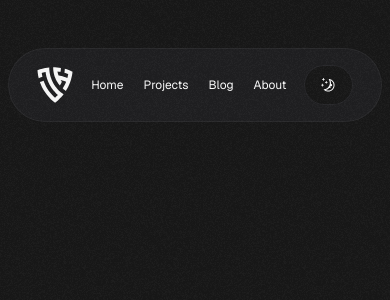
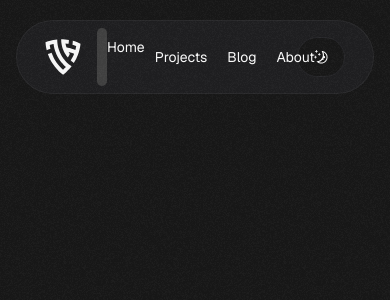
Before and after one commit to jakobhoeg/jakobhoeg.dev, a Next.js app: page / in a window 390 px wide. Shown: the top 300 px of the page. Built offline with nearby package versions, Linux system fonts and the light colour scheme.

Commit message:
fix: minor layout adjustments

```diff
--- a/src/app/layout.tsx
+++ b/src/app/layout.tsx
@@ -18,9 +18,9 @@ export default function RootLayout({
     <html lang="en">
       <body className={GeistSans.className}>
         <ThemeProvider attribute="class" defaultTheme="dark">
-          <div className="flex min-h-screen flex-col items-center py-12 ">
+          <div className="h-[calc(100dvh)] container flex max-w-2xl flex-col pt-8">
             <Navbar />
-            <main className="flex flex-1 flex-col">
+            <main className="flex flex-1 flex-col pb-20 pt-40 md:pt-48">
               {children}
             </main>
           </div>
--- a/src/app/page.tsx
+++ b/src/app/page.tsx
@@ -4,7 +4,7 @@ import Image from "next/image";
 
 export default function Home() {
   return (
-    <div>
+    <div className="">
 
     </div>
   );
--- a/src/app/projects/page.tsx
+++ b/src/app/projects/page.tsx
@@ -2,6 +2,8 @@ import React from 'react'
 
 export default function ProjectsPage() {
   return (
-    <div>page</div>
+    <div className='flex h-full border justify-center'>
+        page
+    </div>
   )
 }
--- a/src/components/navbar.tsx
+++ b/src/components/navbar.tsx
@@ -20,8 +20,9 @@ export default function Navbar() {
   const pathname = usePathname();
 
   return (
-    <nav className="text-xs border gap-2 sm:gap-8 md:text-sm bg-muted/10 dark:bg-muted/50 border-zinc-900 border-opacity-5 dark:border-white/5 backdrop-blur flex justify-between items-center px-7 py-4 rounded-full ">
-      <Link href="/" className="flex-shrink-0">
+    <nav className="fixed inset-x-4 top-5 mx-auto flex max-w-2xl overflow-hidden border gap-2 sm:gap-8 text-sm bg-muted/10 dark:bg-muted/50 border-zinc-900 border-opacity-5 dark:border-white/5 backdrop-blur justify-between items-center px-7 py-4 rounded-full ">
+      <ul className="flex items-center/50 items-center ">
+      <Link href="/" className="flex-shrink-0 pr-4">
         <Image
           src="/assets/logo.svg"
           alt="logo"
@@ -30,7 +31,6 @@ export default function Navbar() {
           className="dark:invert cursor-hover"
         />
       </Link>
-      <ul className="flex items-center/50 items-center ">
         {menuList.map((item, idx: number) => {
           const isActive = pathname === item.href;
 
@@ -41,10 +41,10 @@ export default function Navbar() {
 
                 {isActive && (
                   <motion.span
-                    className="absolute inset-x-0 inset-y-0 z-[-1] hidden rounded-full bg-neutral-200/50 dark:bg-neutral-700 sm:flex"
+                    className="absolute inset-x-0 inset-y-0 z-[-1] rounded-full bg-neutral-200/50 dark:bg-neutral-700 flex"
                     layoutId="bubble"
                     style={{ borderRadius: 9999 }}
-                    transition={{ type: "spring", bounce: 0.2, duration: 0.6 }}
+                    transition={{ type: "spring", bounce: 0.35, duration: 0.6 }}
                   />
                 )}
               </Link>
```
